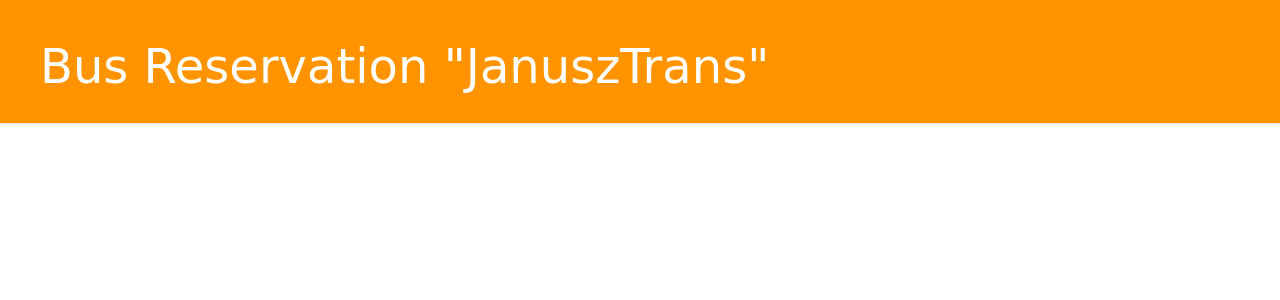
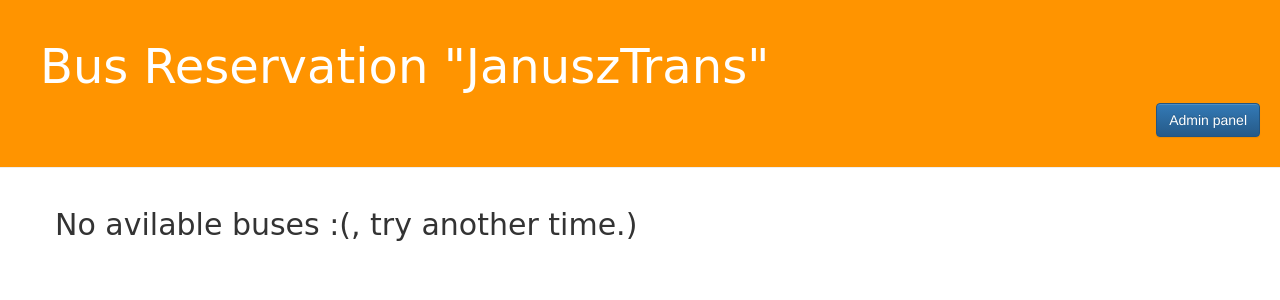
Before and after one commit to fudi500/bus_reservation, a Django app: page / in a window 1280 px wide. Shown: the top 300 px of the page. Run offline with Django 3.2, Linux system fonts and the light colour scheme; data that the repository does not hold is empty; some libraries are stand-ins or nearby versions.

Commit message:
GUI update

```diff
--- a/busreserv/templates/busreserv/base.html
+++ b/busreserv/templates/busreserv/base.html
@@ -10,6 +10,10 @@
 <body>
     <div class="page-header">
         <h2><a href="/">Bus Reservation "JanuszTrans"</a></h2>
+
+        <p align="right"><a href="/panel"><button type="button" class="btn btn-primary btn-md">Admin panel</button></a></p>
+
+
     </div>
     <div class="content container">
         <div class="row">
--- a/busreserv/templates/busreserv/client.html
+++ b/busreserv/templates/busreserv/client.html
@@ -4,7 +4,9 @@
 {% block content %}
 
 
-
+		{% if not buses %}
+		<h2>No avilable buses :(, try another time.)</h2>
+		{% endif %}
 
 
 		{% for Bus in buses %}
```
